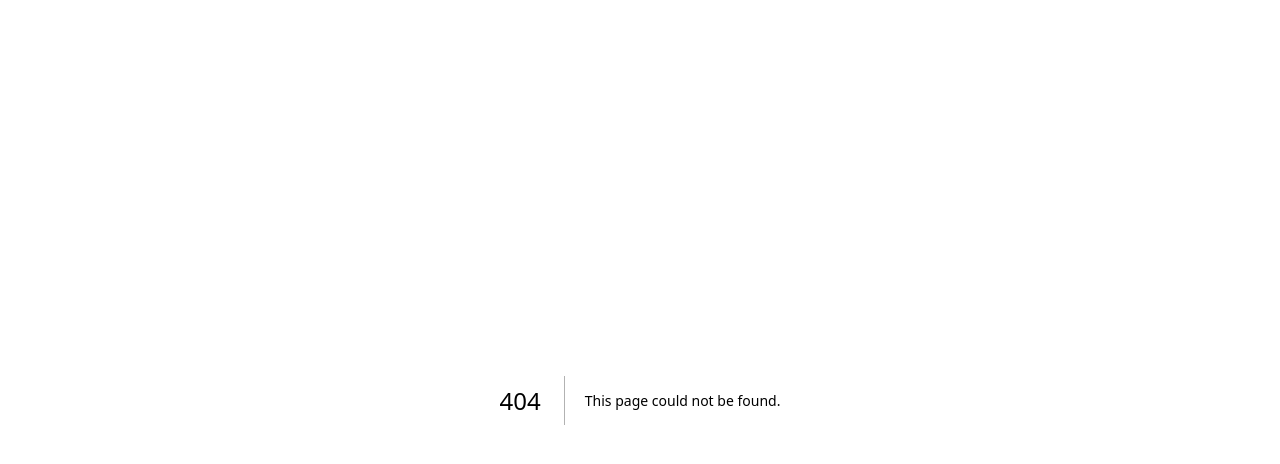
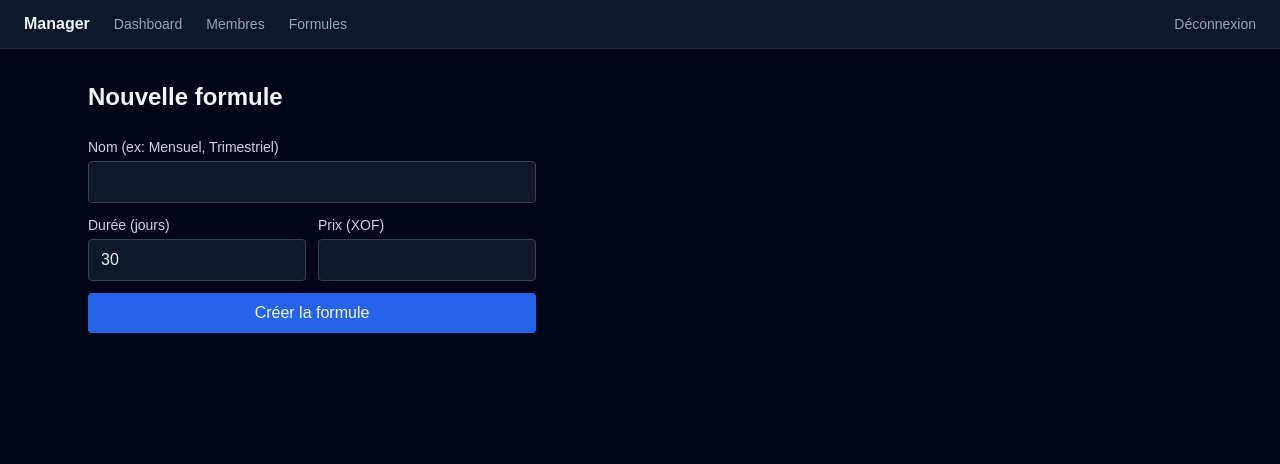
Before and after one commit to glaive158/gym-management, a Next.js app: page /manager/plans/new in a window 1280 px wide. Before the commit this address had no page. Shown: the top 464 px of the page. Built offline with nearby package versions, Linux system fonts and the light colour scheme.

Commit message:
feat: add MANAGER plans (formulas) UI

```diff
--- /dev/null
+++ b/src/app/api/manager/plans/[id]/route.ts
@@ -0,0 +1,31 @@
+import { NextResponse } from "next/server";
+import { getCurrentAuthContext } from "@/lib/auth-context";
+import { Role } from "@prisma/client";
+import { prisma } from "@/lib/prisma";
+import { updatePlan, deactivatePlan } from "@/lib/server-actions/plan-crud";
+
+export async function PATCH(req: Request, { params }: { params: { id: string } }) {
+  const ctx = await getCurrentAuthContext();
+  if (!ctx || ctx.role !== Role.MANAGER || !ctx.tenantId) {
+    return NextResponse.json({ error: "Forbidden" }, { status: 403 });
+  }
+  const body = await req.json();
+  const r = await updatePlan({
+    tenantId: ctx.tenantId, planId: params.id,
+    name: body.name, durationDays: body.durationDays !== undefined ? Number(body.durationDays) : undefined,
+    price: body.price !== undefined ? Number(body.price) : undefined,
+    prisma,
+  });
+  if (!r.success) return NextResponse.json({ error: r.error }, { status: 400 });
+  return NextResponse.json({ ok: true });
+}
+
+export async function DELETE(_req: Request, { params }: { params: { id: string } }) {
+  const ctx = await getCurrentAuthContext();
+  if (!ctx || ctx.role !== Role.MANAGER || !ctx.tenantId) {
+    return NextResponse.json({ error: "Forbidden" }, { status: 403 });
+  }
+  const r = await deactivatePlan({ tenantId: ctx.tenantId, planId: params.id, prisma });
+  if (!r.success) return NextResponse.json({ error: r.error }, { status: 400 });
+  return NextResponse.json({ ok: true });
+}
--- /dev/null
+++ b/src/app/api/manager/plans/route.ts
@@ -0,0 +1,22 @@
+import { NextResponse } from "next/server";
+import { getCurrentAuthContext } from "@/lib/auth-context";
+import { Role } from "@prisma/client";
+import { prisma } from "@/lib/prisma";
+import { createPlan } from "@/lib/server-actions/plan-crud";
+
+export async function POST(req: Request) {
+  const ctx = await getCurrentAuthContext();
+  if (!ctx || ctx.role !== Role.MANAGER || !ctx.tenantId || !ctx.gymId) {
+    return NextResponse.json({ error: "Forbidden" }, { status: 403 });
+  }
+  const body = await req.json();
+  const r = await createPlan({
+    tenantId: ctx.tenantId, gymId: ctx.gymId,
+    name: String(body.name ?? ""),
+    durationDays: Number(body.durationDays),
+    price: Number(body.price),
+    prisma,
+  });
+  if (!r.success) return NextResponse.json({ error: r.error }, { status: 400 });
+  return NextResponse.json({ ok: true, planId: r.planId });
+}
--- /dev/null
+++ b/src/app/manager/plans/new/page.tsx
@@ -0,0 +1,10 @@
+import { PlanForm } from "@/components/manager/plan-form";
+
+export default function NewPlanPage() {
+  return (
+    <div className="space-y-6 max-w-2xl">
+      <h1 className="text-2xl font-semibold">Nouvelle formule</h1>
+      <PlanForm />
+    </div>
+  );
+}
--- /dev/null
+++ b/src/app/manager/plans/page.tsx
@@ -0,0 +1,54 @@
+import Link from "next/link";
+import { redirect } from "next/navigation";
+import { getCurrentAuthContext } from "@/lib/auth-context";
+import { prisma } from "@/lib/prisma";
+import { listPlans } from "@/lib/server-actions/plan-crud";
+
+export const dynamic = "force-dynamic";
+
+export default async function PlansList() {
+  const ctx = await getCurrentAuthContext();
+  if (!ctx?.tenantId || !ctx.gymId) redirect("/login");
+
+  const plans = await listPlans({ tenantId: ctx.tenantId, gymId: ctx.gymId, prisma, includeInactive: true });
+
+  return (
+    <div className="space-y-6">
+      <div className="flex justify-between items-start">
+        <h1 className="text-2xl font-semibold">Formules ({plans.length})</h1>
+        <Link href="/manager/plans/new"
+          className="px-4 py-2 rounded bg-blue-600 hover:bg-blue-500 text-sm font-medium">+ Ajouter</Link>
+      </div>
+
+      <div className="bg-slate-900 border border-slate-800 rounded-lg overflow-hidden">
+        <table className="w-full text-sm">
+          <thead className="text-xs uppercase text-slate-400 border-b border-slate-800">
+            <tr>
+              <th className="px-4 py-3 text-left">Formule</th>
+              <th className="px-4 py-3 text-left">Durée</th>
+              <th className="px-4 py-3 text-left">Prix</th>
+              <th className="px-4 py-3 text-left">Statut</th>
+            </tr>
+          </thead>
+          <tbody>
+            {plans.length === 0 && (
+              <tr><td colSpan={4} className="px-4 py-8 text-center text-slate-500">Aucune formule</td></tr>
+            )}
+            {plans.map((p) => (
+              <tr key={p.id} className="border-b border-slate-800 last:border-0">
+                <td className="px-4 py-3 text-slate-100">{p.name}</td>
+                <td className="px-4 py-3 text-slate-400">{p.durationDays} jours</td>
+                <td className="px-4 py-3 text-slate-300">{p.price.toLocaleString("fr-FR")} {p.currency}</td>
+                <td className="px-4 py-3">
+                  <span className={`text-xs px-2 py-1 rounded border ${
+                    p.isActive ? "bg-green-950 text-green-300 border-green-900" : "bg-slate-800 text-slate-400 border-slate-700"
+                  }`}>{p.isActive ? "Active" : "Désactivée"}</span>
+                </td>
+              </tr>
+            ))}
+          </tbody>
+        </table>
+      </div>
+    </div>
+  );
+}
--- /dev/null
+++ b/src/components/manager/plan-form.tsx
@@ -0,0 +1,64 @@
+"use client";
+
+import { useState } from "react";
+import { useRouter } from "next/navigation";
+
+export function PlanForm() {
+  const router = useRouter();
+  const [form, setForm] = useState({ name: "", durationDays: "30", price: "" });
+  const [error, setError] = useState<string | null>(null);
+  const [loading, setLoading] = useState(false);
+
+  function update(field: keyof typeof form) {
+    return (e: React.ChangeEvent<HTMLInputElement>) =>
+      setForm((f) => ({ ...f, [field]: e.target.value }));
+  }
+
+  async function onSubmit(e: React.FormEvent) {
+    e.preventDefault();
+    setError(null);
+    setLoading(true);
+    const res = await fetch("/api/manager/plans", {
+      method: "POST",
+      headers: { "Content-Type": "application/json" },
+      body: JSON.stringify({
+        name: form.name,
+        durationDays: parseInt(form.durationDays, 10),
+        price: parseInt(form.price, 10),
+      }),
+    });
+    setLoading(false);
+    if (!res.ok) {
+      const j = await res.json().catch(() => ({}));
+      setError(j.error ?? "Erreur");
+      return;
+    }
+    router.push("/manager/plans");
+    router.refresh();
+  }
+
+  const inputCls = "w-full px-3 py-2 rounded bg-slate-900 border border-slate-700 text-slate-100";
+  return (
+    <form onSubmit={onSubmit} className="space-y-3 max-w-md">
+      <div>
+        <label className="block text-sm mb-1 text-slate-300">Nom (ex: Mensuel, Trimestriel)</label>
+        <input className={inputCls} required value={form.name} onChange={update("name")} />
+      </div>
+      <div className="grid grid-cols-2 gap-3">
+        <div>
+          <label className="block text-sm mb-1 text-slate-300">Durée (jours)</label>
+          <input className={inputCls} required type="number" min="1" value={form.durationDays} onChange={update("durationDays")} />
+        </div>
+        <div>
+          <label className="block text-sm mb-1 text-slate-300">Prix (XOF)</label>
+          <input className={inputCls} required type="number" min="1" value={form.price} onChange={update("price")} />
+        </div>
+      </div>
+      {error && <p className="text-sm text-red-400">{error}</p>}
+      <button type="submit" disabled={loading}
+        className="w-full px-4 py-2 rounded bg-blue-600 hover:bg-blue-500 disabled:opacity-50 font-medium">
+        {loading ? "..." : "Créer la formule"}
+      </button>
+    </form>
+  );
+}
```
